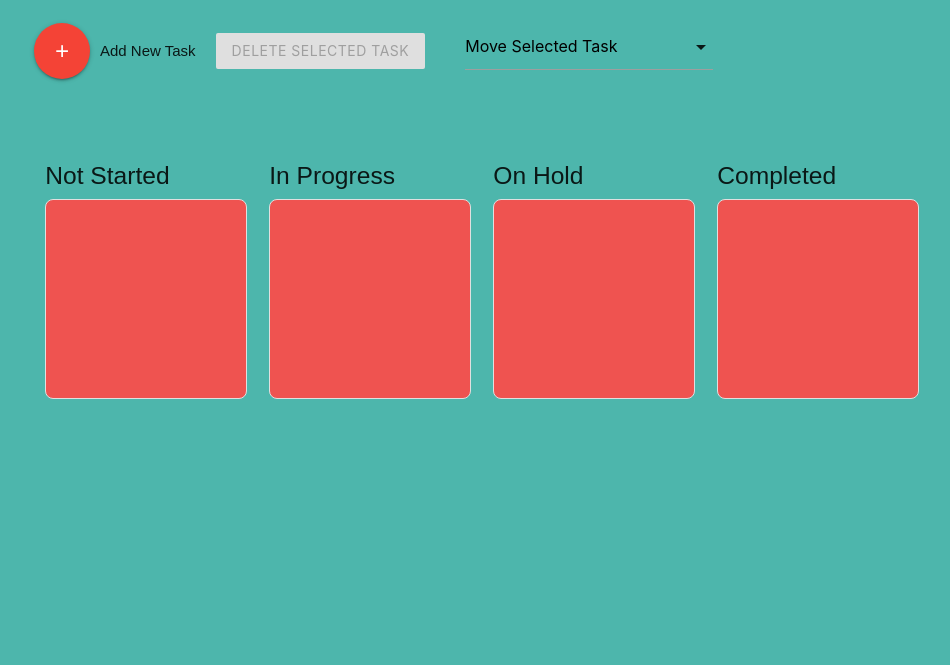
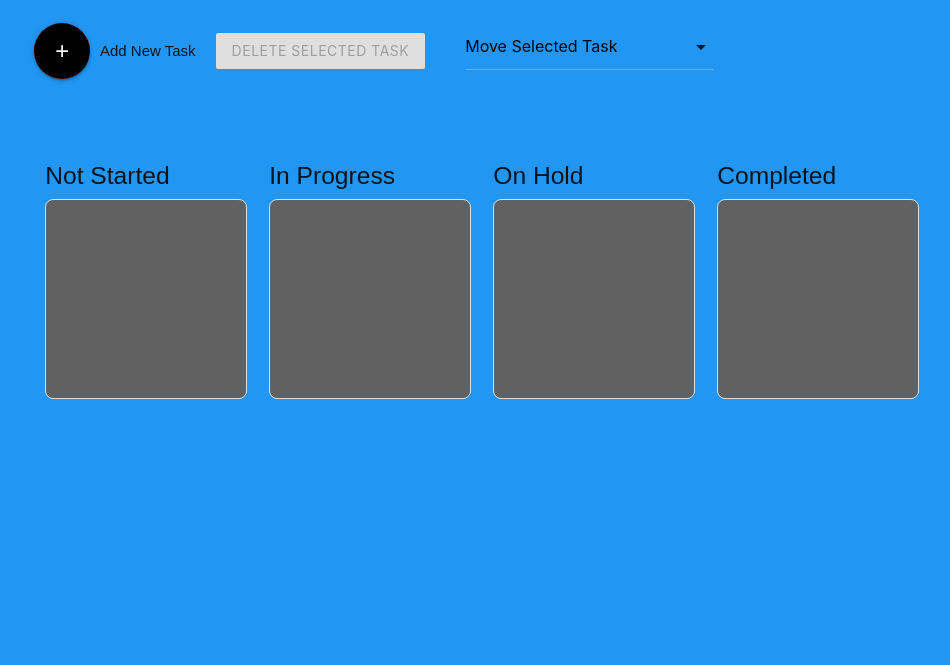
Before and after one commit to sooraj126/TMSWOI, a website: page frontend/views/task.html in a window 1280 px wide. Shown: the part 135-800 px from the top of the page, without its empty margins (158-1108 px from the left). Drawn offline with nearby package versions, Linux system fonts and the light colour scheme.

Commit message:
Task managment page v2

```diff
--- a/frontend/css/task.css
+++ b/frontend/css/task.css
@@ -1,5 +1,5 @@
 body {
-    background-color: #4db6ac;
+    background-color: #2196f3;
     margin: 0;
     padding: 0;
     font-family: 'Arial', sans-serif;
@@ -8,7 +8,6 @@ body {
   .container {
     margin-top: 50px;
   }
-
 
   #taskControlsContainer {
     display: flex;
@@ -38,7 +37,7 @@ body {
 
   ul.collection {
     min-height: 200px;
-    background-color: #ef5350;
+    background-color: #616161;
     padding: 10px;
     border-radius: 8px;
     width: calc(100%);
@@ -56,7 +55,6 @@ body {
     font-size: 11px;
   }
 
-
   .collection-item {
     margin-bottom: 10px;
   }
@@ -65,3 +63,7 @@ body {
   .row {
     margin-top: 30px;
   }
+
+  a.btn-floating .material-icons.custom-icon {
+    background-color: #000000 !important; /
+  }
--- a/frontend/views/task.html
+++ b/frontend/views/task.html
@@ -4,12 +4,8 @@
   <meta charset="UTF-8">
   <meta name="viewport" content="width=device-width, initial-scale=1.0">
   <title>Task Management System</title>
-
   <link href="https://cdnjs.cloudflare.com/ajax/libs/materialize/1.0.0/css/materialize.min.css" rel="stylesheet">
-
   <link href="/css/task.css" rel="stylesheet">
-
-
 </head>
 
 
@@ -19,7 +15,7 @@
 
 
     <div class="left-align" id="addTaskBtnContainer">
-      <a href="#!" id="newTaskLink" class="btn-floating btn-large red"><i class="material-icons">+</i></a>
+      <a href="#!" id="newTaskLink" class="btn-floating btn-large red"><i class="material-icons custom-icon">+</i></a>
       <span>Add New Task</span>
 
 
@@ -33,7 +29,6 @@
             <option value="onHold">On Hold</option>
             <option value="completed">Completed</option>
           </select>
-
         </div>
       </div>
     </div>
```
